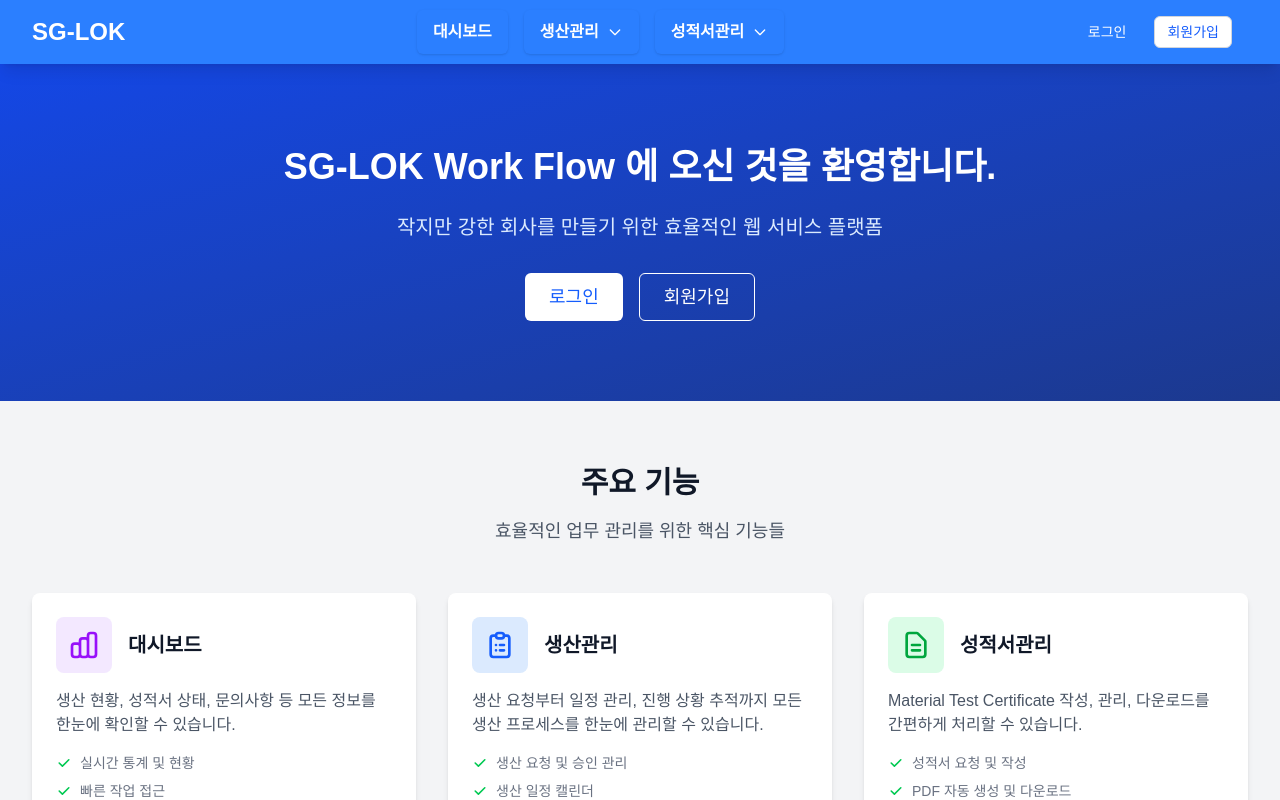
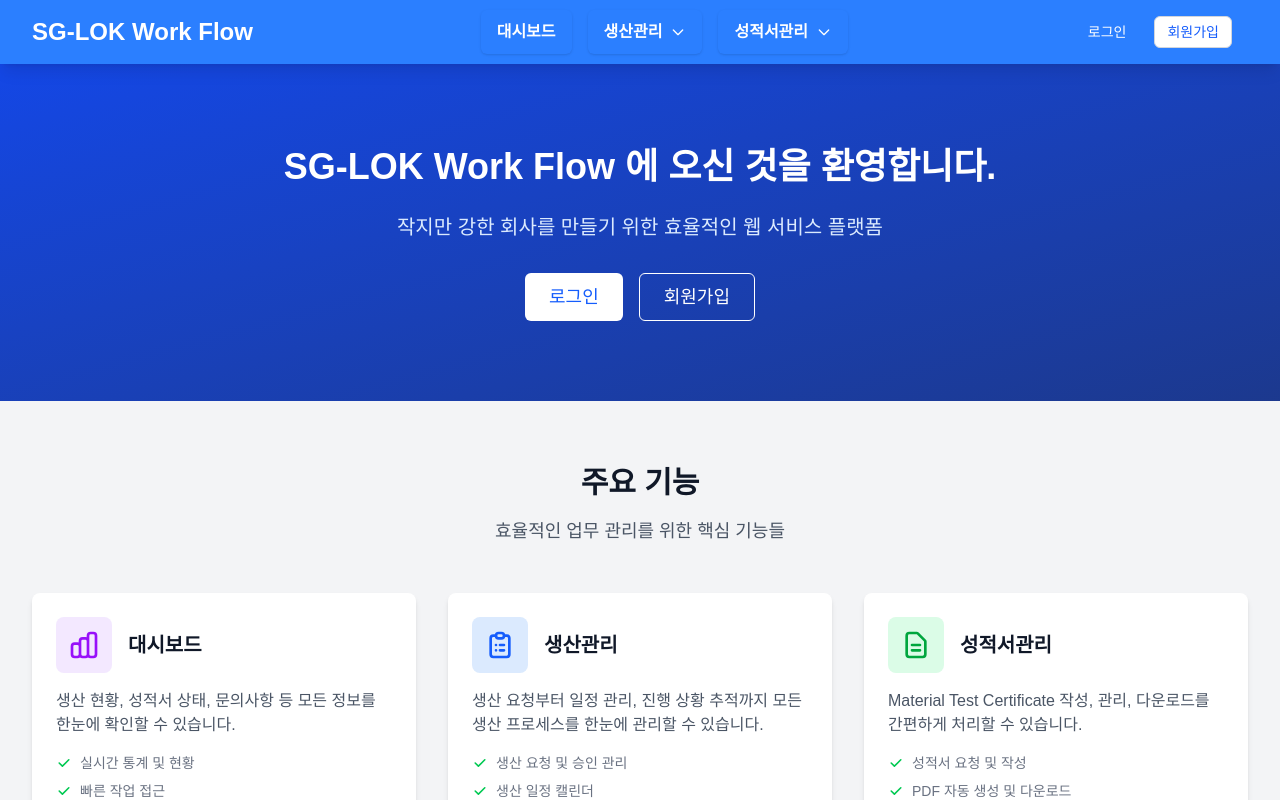
Before and after one commit to clubbob/SG-LOK, a Next.js app: page / in a window 1280 px wide. Shown: the top 800 px of the page. Built offline with nearby package versions, Linux system fonts and the light colour scheme; no server answers.

Commit message:
로고 등

```diff
--- a/src/app/layout.tsx
+++ b/src/app/layout.tsx
@@ -13,8 +13,8 @@ const geistMono = Geist_Mono({
 });
 
 export const metadata: Metadata = {
-  title: "SG-LOK",
-  description: "SG-LOK 웹 서비스",
+  title: "SG-LOK Work Flow",
+  description: "SG-LOK Work Flow 웹 서비스",
 };
 
 export const viewport = {
--- a/src/components/layout/Header.tsx
+++ b/src/components/layout/Header.tsx
@@ -58,7 +58,7 @@ export default function Header() {
             <div className="flex-shrink-0">
               <Link href="/" className="hover:opacity-80 transition-opacity">
                 <h1 className="text-lg sm:text-2xl font-bold text-white cursor-pointer truncate">
-                  SG-LOK
+                  SG-LOK Work Flow
                 </h1>
               </Link>
             </div>
```
